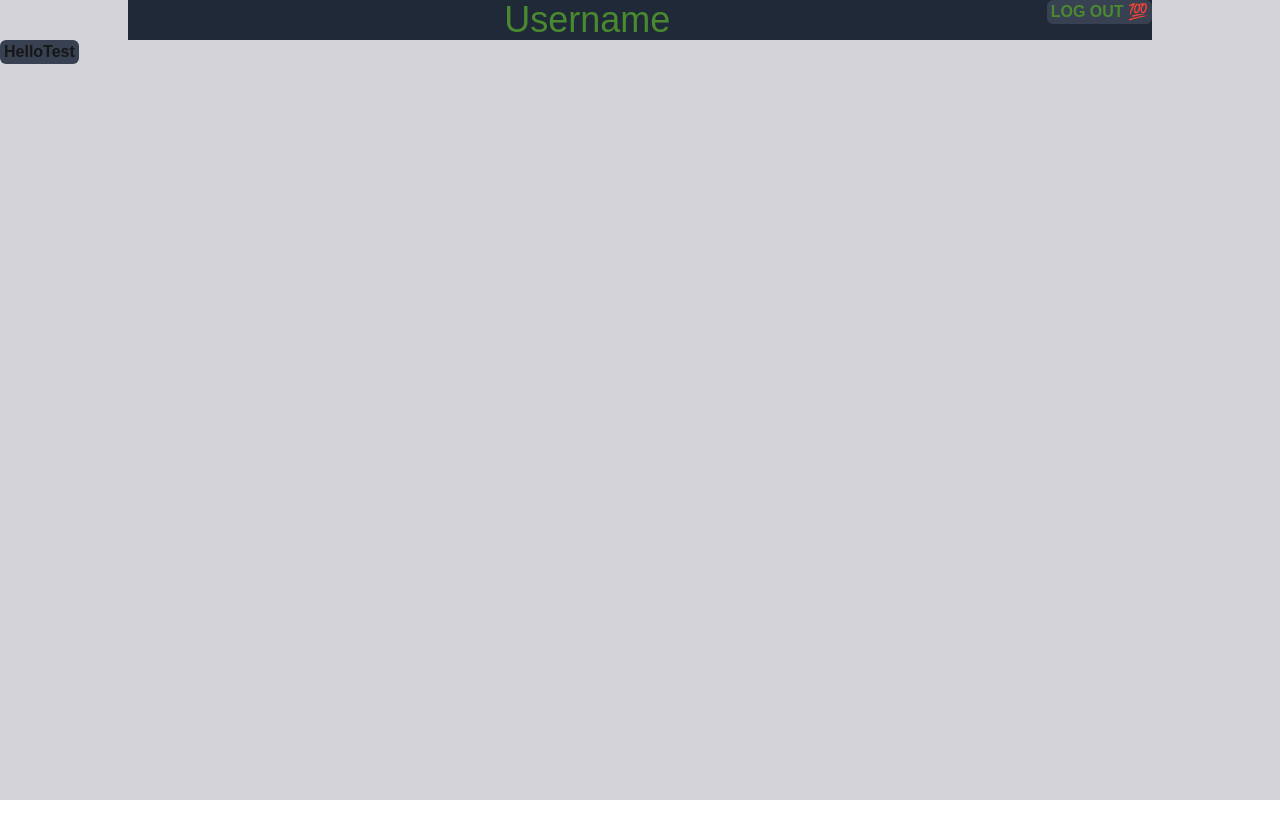
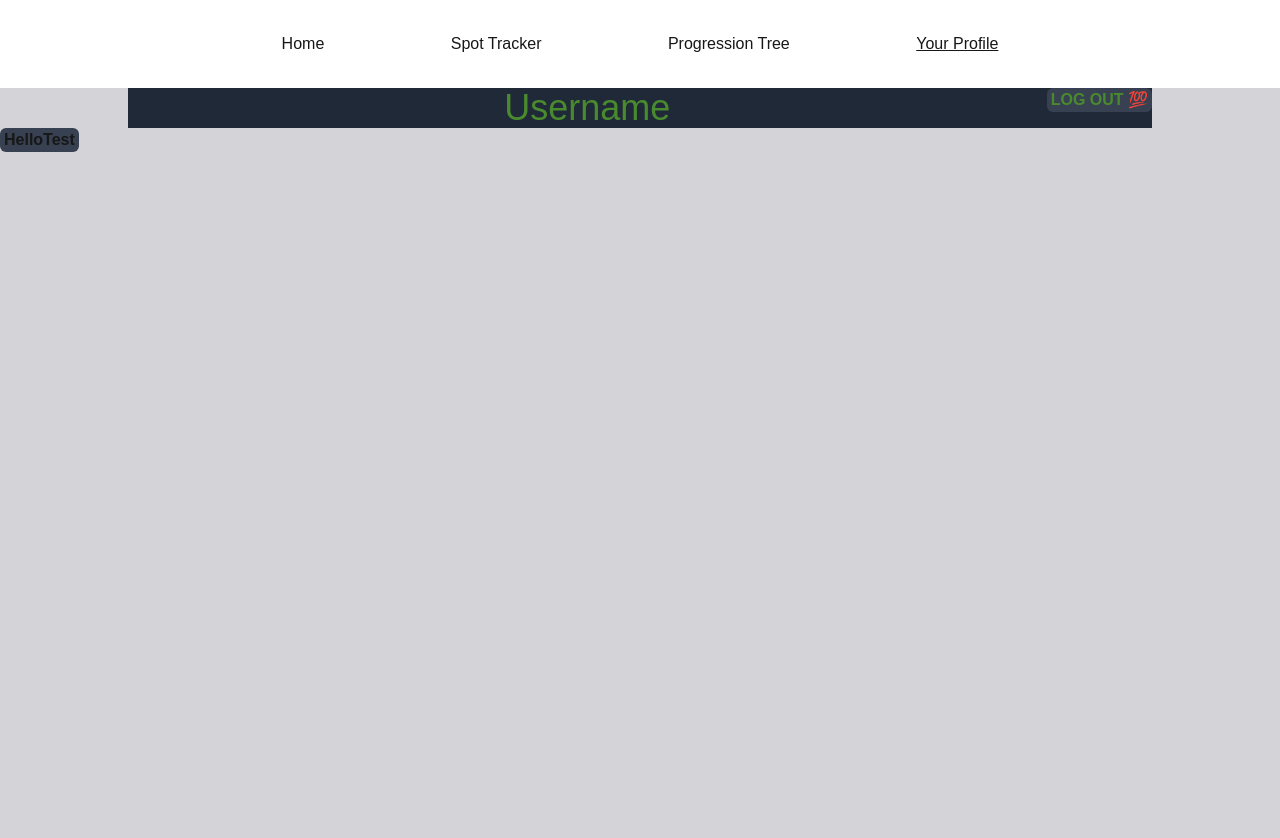
Before and after one commit to yaxclub/gnarly, a Next.js app: page /profile in a window 1280 px wide. Shown: the top 838 px of the page. Before the commit the page ends 800 px from the top, so only its background shows below. Built offline with nearby package versions, Linux system fonts and the light colour scheme.

Commit message:
Simple nav bar with minimal styling

```diff
--- a/src/app/layout.tsx
+++ b/src/app/layout.tsx
@@ -1,6 +1,7 @@
 import type { Metadata } from "next";
 import { Geist, Geist_Mono } from "next/font/google";
 import "./globals.css";
+import NavBar from "@/components/navbar";
 
 const geistSans = Geist({
   variable: "--font-geist-sans",
@@ -27,6 +28,7 @@ export default function RootLayout({
       <body
         className={`${geistSans.variable} ${geistMono.variable} antialiased`}
       >
+        <NavBar />
         {children}
       </body>
     </html>
--- /dev/null
+++ b/src/components/navbar.tsx
@@ -0,0 +1,52 @@
+"use client";
+
+import Link from "next/link";
+import { usePathname } from "next/navigation";
+
+type Link = {
+  display: string;
+  href: string;
+};
+const links: Array<Link> = [
+  {
+    display: "Home",
+    href: "/",
+  },
+  {
+    display: "Spot Tracker",
+    href: "/tracker",
+  },
+  {
+    display: "Progression Tree",
+    href: "/progression",
+  },
+  {
+    display: "Your Profile",
+    href: "/profile",
+  },
+];
+
+export default function NavBar() {
+  const pathName = usePathname();
+  console.log(pathName);
+
+  return (
+    <div className="w-full p-4">
+      <div className="w-3/5 mx-auto p-4 flex flex-row justify-between">
+        {links.map((link, idx) => (
+          <Link
+            key={idx}
+            href={link.href}
+            className={
+              pathName.split("/")[1] == link.href.split("/")[1]
+                ? "underline"
+                : ""
+            }
+          >
+            {link.display}
+          </Link>
+        ))}
+      </div>
+    </div>
+  );
+}
```
